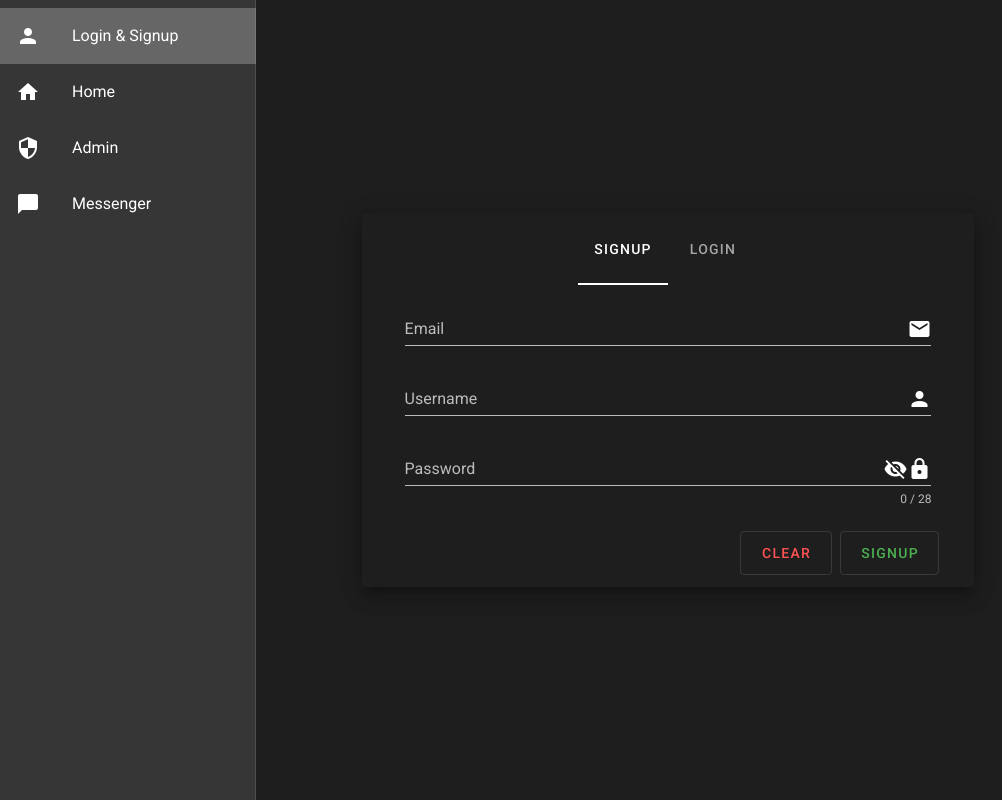
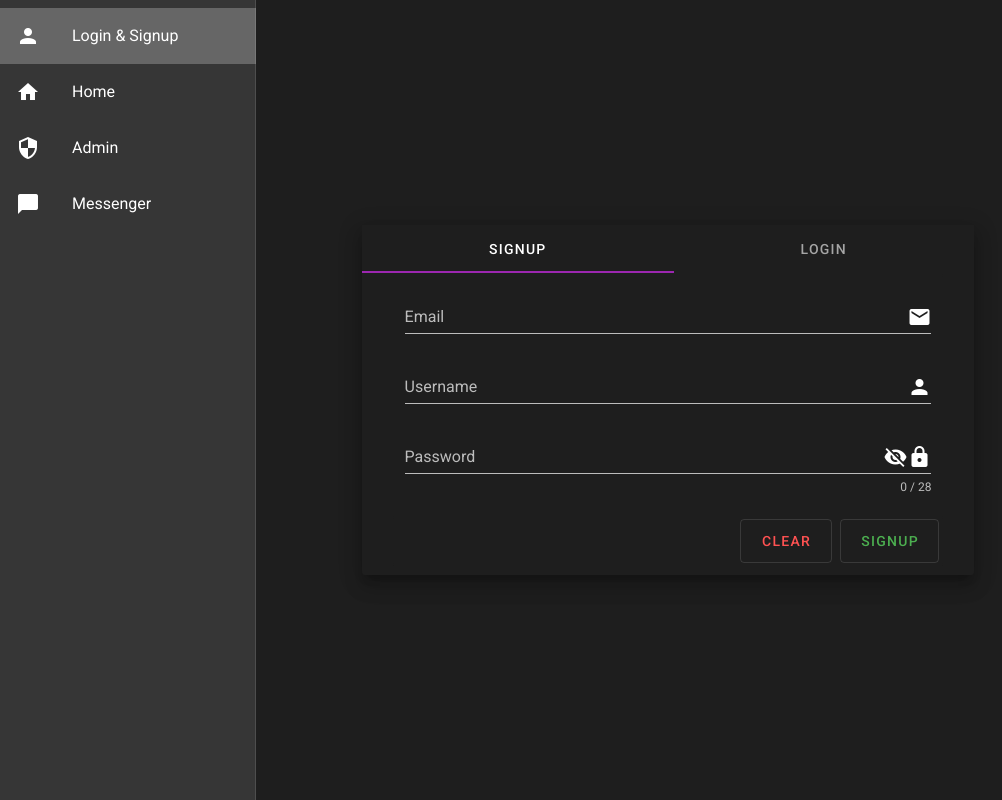
Before and after one commit to websocket-chat/client, a Vue app: page /login in a window 1280 px wide. Shown: the whole page, without its empty margins (0-1002 px from the left). Built offline with nearby package versions, Linux system fonts and the light colour scheme.

Commit message:
Login tab navigated to on success.

```diff
--- a/src/views/LoginAndSignUp.vue
+++ b/src/views/LoginAndSignUp.vue
@@ -8,9 +8,9 @@
     class="d-flex justify-center align-center"
   >
     <v-card dark height="auto" width="50%" elevation="12">
-      <v-tabs v-model="tab" centered dark icons-and-text>
-        <v-tabs-slider />
-        <v-tab> Signup </v-tab>
+      <v-tabs v-model="tab" centered dark grow>
+        <v-tabs-slider color="purple"/>
+        <v-tab> Signup  </v-tab>
         <v-tab> Login </v-tab>
       </v-tabs>
       <v-tabs-items dark v-model="tab">
@@ -52,6 +52,7 @@ export default {
       this.turnOnSnackbar();
       this.setSnackbarText(text);
       this.setSnackbarColor(color);
+      this.tab = 1;
     },
     turnOnSnackbar() {
       this.snackbar = true;
```
